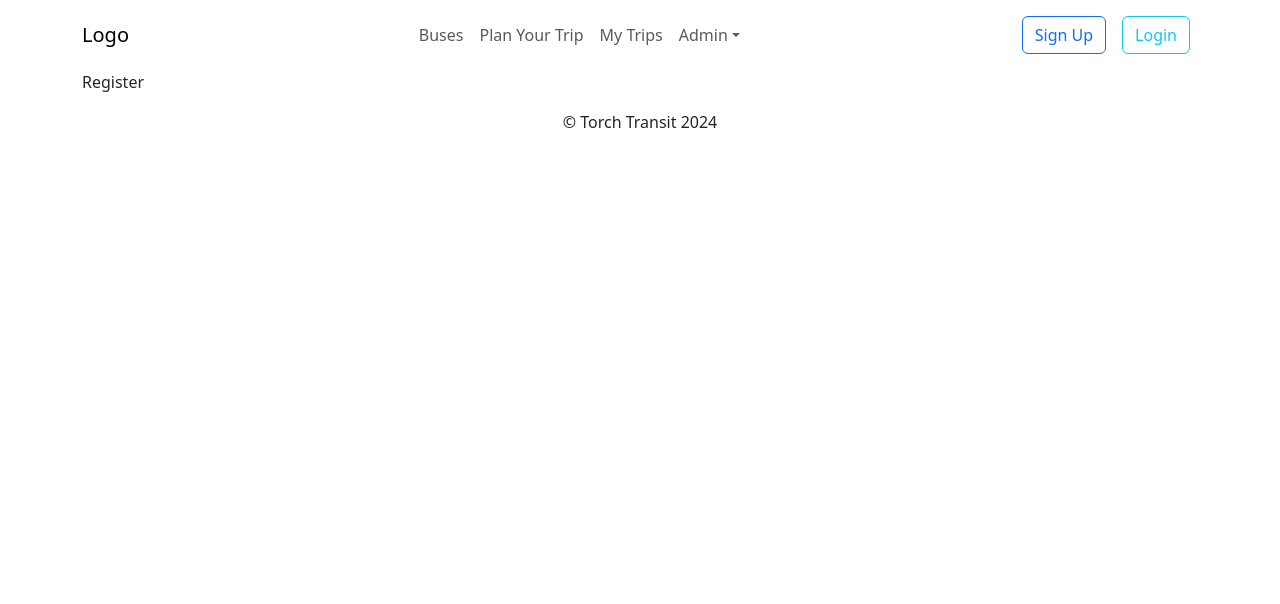
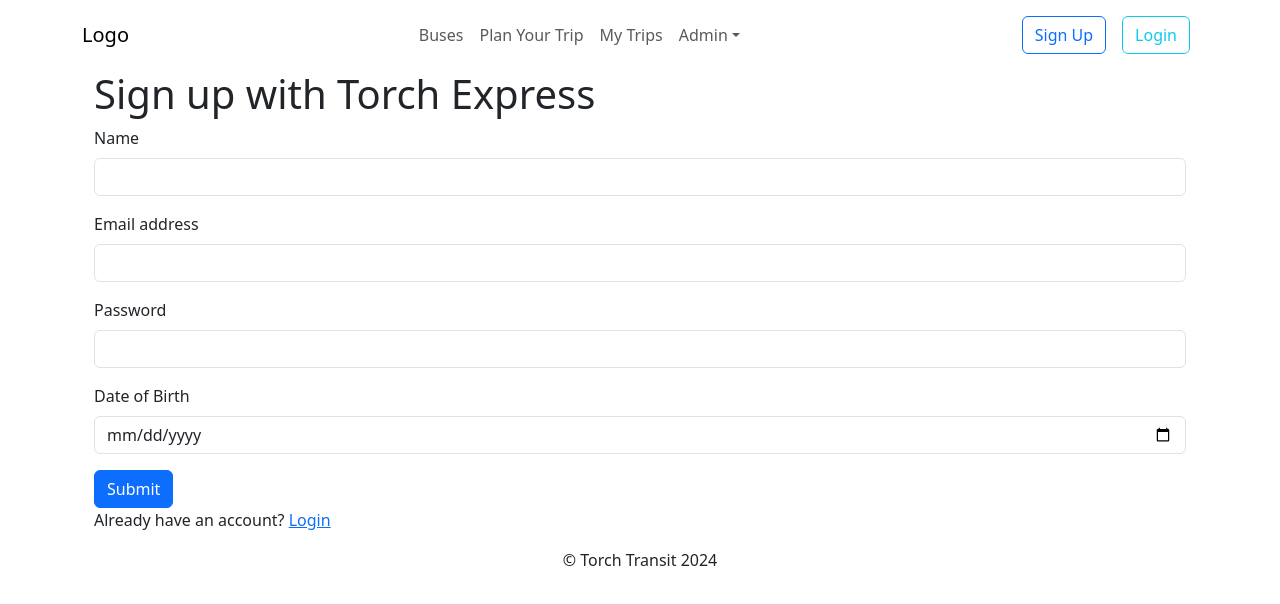
Before and after one commit to dtbooy/T3A2B-Torch-Express-Front-End, a React (Vite) app in the folder src/: page /register in a window 1280 px wide. Shown: the top 604 px of the page. Built offline with nearby package versions, Linux system fonts and the light colour scheme.

Commit message:
added login and register routes and some components to hide routes from non-admin users. NOT FINISHED but thought I'd commit what I've done so far

```diff
--- a/src/package.json
+++ b/src/package.json
@@ -11,9 +11,14 @@
     "test": "vitest"
   },
   "dependencies": {
+    "axios": "^1.6.7",
     "bootstrap": "^5.3.2",
+    "jquery": "^3.7.1",
+    "js-cookie": "^3.0.5",
+    "js-cookies": "^1.0.4",
     "react": "^18.2.0",
     "react-bootstrap": "^2.10.1",
+    "react-datepicker": "^6.1.0",
     "react-dom": "^18.2.0",
     "react-native-svg": "^14.1.0",
     "react-qr-code": "^2.0.12",
--- a/src/src/components/App.jsx
+++ b/src/src/components/App.jsx
@@ -11,9 +11,29 @@ import Services from './Admin Pages/Services'
 import NewRoute from './Admin Pages/NewRoute'
 import Mytrips from './Mytrips'
 import { Container } from 'react-bootstrap'
+import { useEffect, useState } from 'react'
+import Cookies from 'js-cookie'
 
 
 function App() {
+  const [isLoggedIn, setIsLoggedIn] = useState(false)
+  const [user, setUser] = useState([])
+  const [accessToken, setAccessToken] = useState('')
+
+  useEffect(() => {
+    const token = Cookies.get('accessToken')
+    if (token) {
+      setAccessToken(token)
+      setIsLoggedIn(true)
+    }
+  }, [])
+
+  const updateAccessToken = (token) => {
+    setAccessToken(token)
+    Cookies.set('accessToken', token, { expires: 7 })
+  }
+
+
 
   return (
     <Router>
@@ -21,7 +41,10 @@ function App() {
       <Container>
       <Routes>
         <Route path="/" element={<Home/>}/>
-        <Route path="/login" element={<Login/>}/>
+        <Route
+            path="/login"
+            element={<Login setIsLoggedIn={setIsLoggedIn} setUser={setUser} updateAccessToken={updateAccessToken} />}
+        />
         <Route path="/register" element={<Register/>}/>
         <Route path="/search" element={<Search/>}/>
         <Route path='/user' element={<Outlet/>}>
--- a/src/src/components/Login.jsx
+++ b/src/src/components/Login.jsx
@@ -1,8 +1,73 @@
-import React from 'react'
 
-const Login = () => {
+import React, { useState } from 'react'
+import { Link, useNavigate } from 'react-router-dom'
+import Container from 'react-bootstrap/Container'
+import Form from 'react-bootstrap/Form'
+import Button from 'react-bootstrap/Button'
+
+const Login = ({ setIsLoggedIn, setUser, updateAccessToken }) => {
+  const [errorMessage, setErrorMessage] = useState('')
+  const nav = useNavigate()
+
+  const [values, setValues] = useState({
+    email: '',
+    password: ''
+  })
+
+  const handleSubmit = async (e) => {
+    e.preventDefault()
+    try {
+      const res = await fetch("http://localhost:4001/login", {
+        method: 'POST',
+        headers: { 'Content-Type': 'application/json' },
+        body: JSON.stringify(values)
+      })
+      const data = await res.json()
+      // console.log(data)
+      console.log(res.status)
+
+      // Check if login was successful
+      if (res.status === 200) {
+        // Store user data and access token in sessionStorage
+        updateAccessToken(data.accessToken)
+        sessionStorage.setItem('user', JSON.stringify(data.user))
+        setUser(data.user)
+        setIsLoggedIn(true)
+        nav('/')
+
+      } else {
+        // Handle login error
+        setErrorMessage(data.error)
+        console.error(errorMessage)
+        alert(errorMessage)
+      }
+    } catch (err) {
+      console.error(err)
+      setErrorMessage('An unexpected error occurred.')
+    }
+  }
+
   return (
-    <div>Login</div>
+    <Container>
+      <h1>Login to Torch Express</h1>
+      {errorMessage && <div className="error-message">{errorMessage}</div>}
+      <Form onSubmit={(e) => handleSubmit(e)}>
+        <Form.Group className="mb-3" controlId="formEmail">
+          <Form.Label>Email address</Form.Label>
+          <Form.Control type="email" placeholder="Enter email" value={values.email} onChange={(e) => setValues({ ...values, email: e.target.value })} />
+        </Form.Group>
+        <Form.Group className="mb-3" controlId="formPassword">
+          <Form.Label>Password</Form.Label>
+          <Form.Control type="password" placeholder="Password" value={values.password} onChange={(e) => setValues({ ...values, password: e.target.value })} />
+        </Form.Group>
+        <Button variant="primary" type="submit">
+          Login
+        </Button>
+      </Form>
+      <div>
+        Don't have an account? <Link to="/register">Register</Link>
+      </div>
+    </Container>
   )
 }
 
--- a/src/src/components/Register.jsx
+++ b/src/src/components/Register.jsx
@@ -1,8 +1,91 @@
-import React from 'react'
+import React, { useState } from 'react'
+import { Link, useNavigate } from 'react-router-dom'
+import Container from 'react-bootstrap/Container'
+import Form from 'react-bootstrap/Form'
+import Button from 'react-bootstrap/Button'
 
 const Register = () => {
+  const nav = useNavigate()
+  const [fieldErrors, setFieldErrors] = useState('')
+  const [values, setValues] = useState({
+    name: '',
+    email: '',
+    password: '',
+    DOB: ''
+  })
+
+  const handleSubmit = async (e) => {
+    e.preventDefault()
+    try {
+      const res = await fetch("http://localhost:4001/users/", {
+        method: 'POST',
+        headers: { 'Content-Type': 'application/json'},
+        body: JSON.stringify(values)
+    })
+    const data = await res.json()
+      console.log(data)
+      if (res.status === 200) {
+        // Store user data and access token in sessionStorage
+      setValues({
+        name: '',
+        email: '',
+        password: '',
+        DOB: ''
+      })
+      nav('/login')
+
+    } else if (res.status === 400) {
+      setFieldErrors(data.errors)
+
+    } else {
+      console.error(data.errors)
+    }
+    } catch (err) {
+      console.error(err)
+    }
+  }
+
   return (
-    <div>Register</div>
+    <>
+      <Container>
+        <h1>Sign up with Torch Express</h1>
+        <Form onSubmit={(e) => handleSubmit(e)}>
+          <Form.Group className="mb-3" controlId="formName">
+            <Form.Label>Name</Form.Label>
+            <Form.Control type="name" value={values.name} onChange={(e) => setValues({ ...values, name: e.target.value })} />
+            {fieldErrors.name && <div className="error-message">{fieldErrors.name}</div>}
+          </Form.Group>
+          <Form.Group className="mb-3" controlId="formEmail">
+            <Form.Label>Email address</Form.Label>
+            <Form.Control type="email"
+              value={values.email}
+              onChange={(e) => setValues({ ...values, email: e.target.value })} />
+              {fieldErrors.email === "You've already made an account" ? (
+                <>
+                  <div className="error-message">{fieldErrors.email}</div>
+                  <Button type="button" class="btn btn-secondary btn-sm" onClick={() => nav('/login')} >Login</Button>
+                </>
+              ) : fieldErrors.email && <div className="error-message">{fieldErrors.email}</div>}
+          </Form.Group>
+          <Form.Group className="mb-3" controlId="formPassword">
+            <Form.Label>Password</Form.Label>
+            <Form.Control type="password" value={values.password} onChange={(e) => setValues({ ...values, password: e.target.value })} />
+            {fieldErrors.password && <div className="error-message">{fieldErrors.password}</div>}
+          </Form.Group>
+          <Form.Group className="mb-3" controlId="formDOB">
+            <Form.Label>Date of Birth</Form.Label>
+            <Form.Control type="date" value={values.DOB} onChange={(e) => setValues({ ...values, DOB: e.target.value })} />
+            {fieldErrors.DOB && <div className="error-message">{fieldErrors.DOB}</div>}
+          </Form.Group>
+          <Button variant="primary" type="submit">
+            Submit
+          </Button>
+        </Form>
+        <div>
+          Already have an account? <Link to="/login">Login</Link>
+        </div>
+      </Container>
+    </>
   )
 }
 
```
Also changed, not shown: src/src/components/PrivateRoute.jsx (added, +13 -0 lines).
